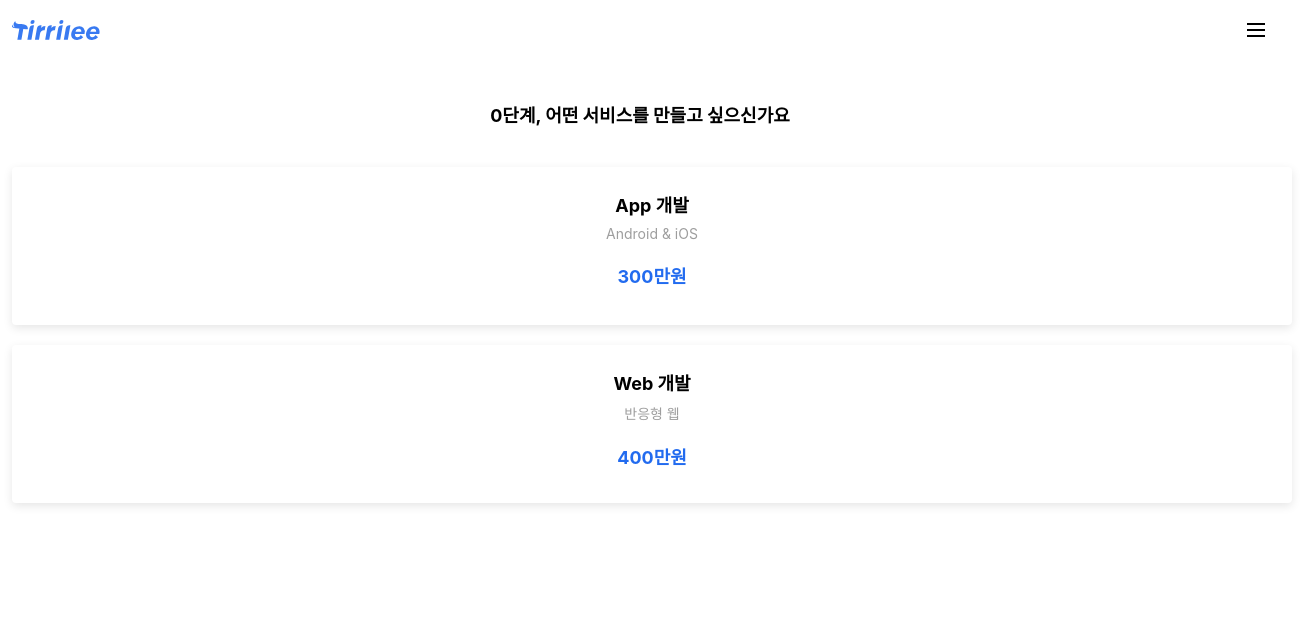
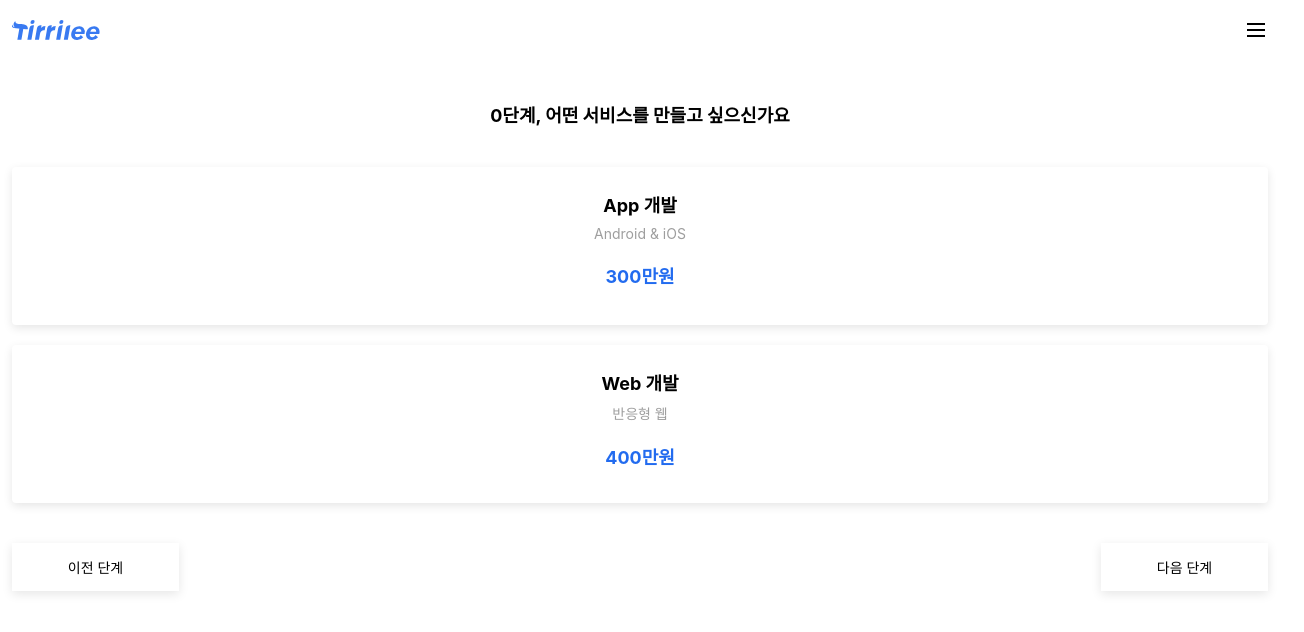
Before and after one commit to hardboiled65/tirrilee-test, a React (Create React App) app: page /step0 in a window 1280 px wide. Shown: the top 632 px of the page, 1304 px wide, since content can reach past the window. Built offline with nearby package versions, Linux system fonts and the light colour scheme.

Commit message:
BaseButton implemented.

```diff
--- a/src/Step0.js
+++ b/src/Step0.js
@@ -3,6 +3,7 @@ import { useState } from 'react'
 import './Step0.scss'
 
 import DetailContentButton from './components/DetailContentButton'
+import BaseButton from './components/BaseButton'
 
 const Step0 = () => {
   // ['none', 'app', 'web']
@@ -19,8 +20,7 @@ const Step0 = () => {
         description="300만원"
         active={selection === 'app'}
         styles={{
-          width: '100%',
-          margin: '0 12px 0 12px',
+          width: 'calc(100% - 24px)',
         }}
         onClick={() => { setSelection('app'); }}
       />
@@ -30,12 +30,27 @@ const Step0 = () => {
         description="400만원"
         active={selection === 'web'}
         styles={{
-          width: '100%',
-          margin: '20px 12px 0 12px',
+          width: 'calc(100% - 24px)',
+          marginTop: '20px',
         }}
         onClick={() => { setSelection('web'); }}
       />
-      <div className="buttons"></div>
+      <div className="buttons">
+        <BaseButton
+          width={167}
+          height={48}
+          fontSize={14}
+          bold={false}
+          fontColor={'#000000'}>이전 단계</BaseButton>
+        <BaseButton
+          width={167}
+          height={48}
+          fontSize={14}
+          bold={false}
+          fontColor={'#000000'}
+          glow={selection !== 'none'}
+          disabled={selection === 'none'}>다음 단계</BaseButton>
+      </div>
     </div>
   );
 }
--- a/src/Step0.scss
+++ b/src/Step0.scss
@@ -7,4 +7,11 @@
     align-items: center;
     justify-content: center;
   }
+
+  .buttons {
+    display: flex;
+    width: calc(100% - 24px);
+    margin: 40px auto;
+    justify-content: space-between;
+  }
 }
--- a/src/components/BaseButton.js
+++ b/src/components/BaseButton.js
@@ -1,11 +1,13 @@
 import './BaseButton.scss'
 
-const BaseButton = ({children, width, height, fontSize, bold, fontColor, styles}) => {
+const BaseButton = ({children, width, height, fontSize, bold, fontColor, glow, disabled, styles, onClick}) => {
   const fontWidth = width ? width : 350;
   const fontHeight = height ? height : 60;
   const styleFontSize = fontSize ? fontSize : 20;
-  const isBold = bold ? bold : true;
+  const isBold = bold === false ? false : true;
   const styleFontColor = fontColor ? fontColor : '#226bef';
+  const styleGlow = glow ? glow : false;
+  const isDisabled = disabled ? disabled : false;
 
   const style = {
     width: `${fontWidth}px`,
@@ -13,13 +15,14 @@ const BaseButton = ({children, width, height, fontSize, bold, fontColor, styles}
     fontSize: `${styleFontSize}px`,
     fontWeight: isBold ? 'bold' : 'normal',
     color: styleFontColor,
-    boxShadow: '0 3px 10px 0 rgba(0, 0, 0, 0.1)',
+    boxShadow: styleGlow ? '2px 2px 15px 0 rgba(34, 107, 239, 0.5)' : '0 3px 10px 0 rgba(0, 0, 0, 0.1)',
     ...styles,
   };
 
   return (
     <div className="BaseButton"
-      style={style}>
+      style={style}
+      onClick={!isDisabled ? onClick : undefined}>
         { children }
     </div>
   );
```
